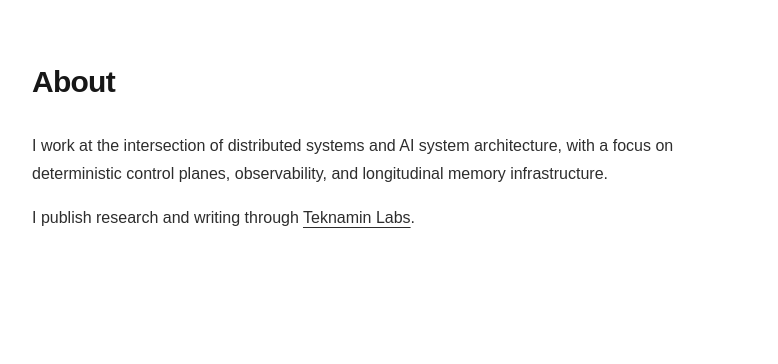
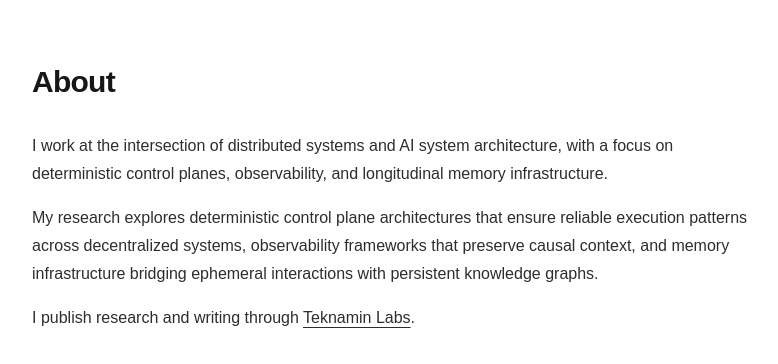
Before and after one commit to aravindravi-research/aravindravi-research.github.io, a Next.js app: page /about in a window 1280 px wide. Shown: the top 364 px of the page, without its empty margins (248-1026 px from the left). Built offline with nearby package versions, Linux system fonts and the light colour scheme; no server answers.

Commit message:
Clarify About page research focus (#10)

```diff
--- a/src/app/about/page.tsx
+++ b/src/app/about/page.tsx
@@ -9,6 +9,12 @@ export default function AboutPage() {
       </p>
 
       <p className="mt-4 leading-7 opacity-90">
+        My research explores deterministic control plane architectures that ensure reliable execution
+        patterns across decentralized systems, observability frameworks that preserve causal context,
+        and memory infrastructure bridging ephemeral interactions with persistent knowledge graphs.
+      </p>
+
+      <p className="mt-4 leading-7 opacity-90">
         I publish research and writing through <a className="underline underline-offset-4" href="https://www.teknamin.com">Teknamin Labs</a>.
       </p>
     </main>
```
